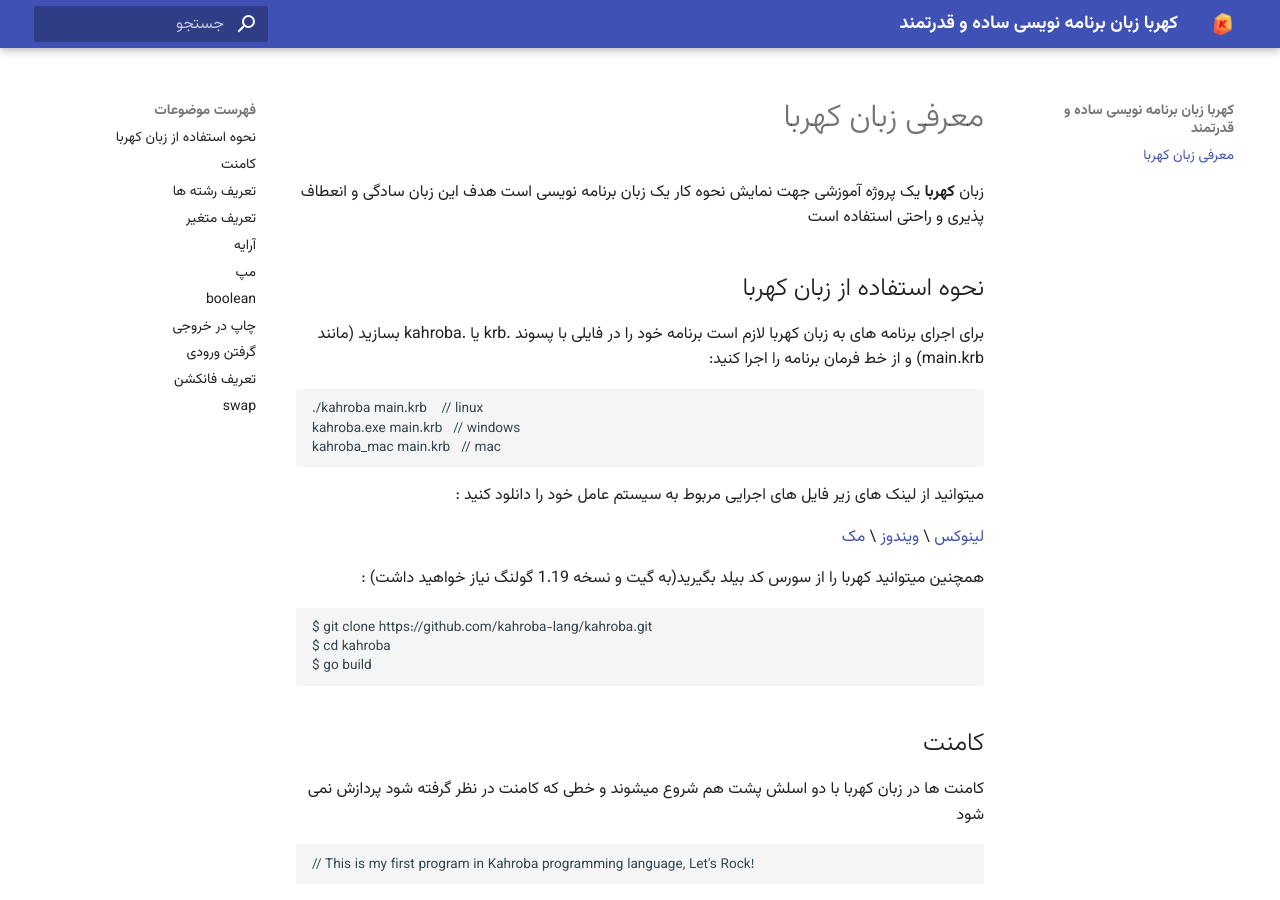
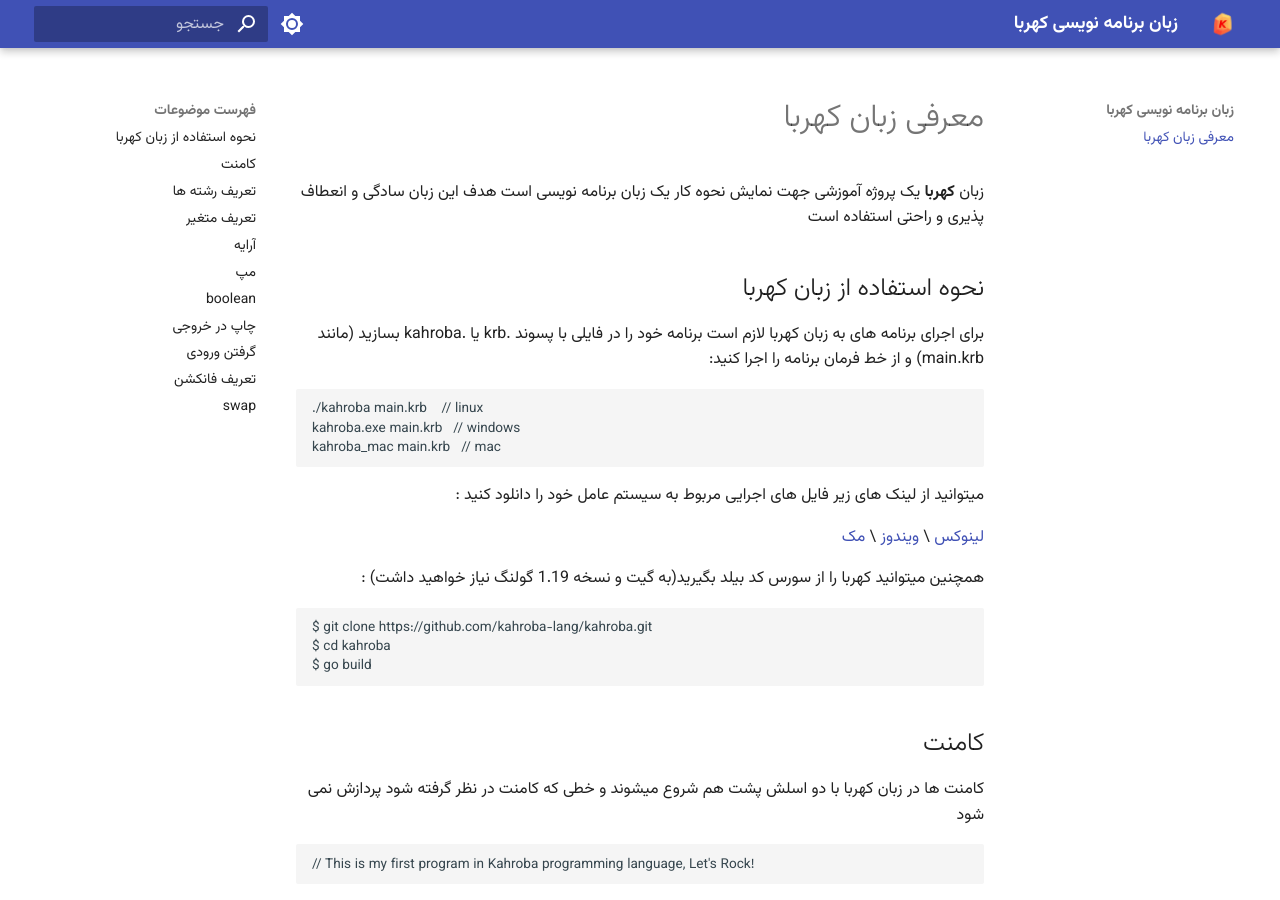
Before and after one commit to kahroba-lang/docs, an MkDocs documentation site: the page built from docs/index.md, in a window 1280 px wide and 900 px high. Built offline with MkDocs 1.6.1 and Material for MkDocs 9.7.7, drawn with Linux system fonts in a browser that asks for light colours.

Commit message:
chore: edited and updated mkdocs.yml

```diff
--- a/mkdocs.yml
+++ b/mkdocs.yml
@@ -1,12 +1,24 @@
-site_name: کهربا زبان برنامه نویسی ساده و قدرتمند
+site_name: زبان برنامه نویسی کهربا
 theme:
   name: material
   direction: rtl
   language: fa
   logo: assets/images/logo.png
+  favicon: assets/images/favicon.ico
+  palette:
+    # Palette toggle for light mode
+    - media: "(prefers-color-scheme: light)"
+      scheme: default
+      toggle:
+        icon: material/brightness-7
+        name: Switch to dark mode
 
-  features:
-    - header.autohide
+    # Palette toggle for dark mode
+    - media: "(prefers-color-scheme: dark)"
+      scheme: slate
+      toggle:
+        icon: material/brightness-4
+        name: Switch to light mode
 
 extra_css:
   - stylesheets/extra.css
```
Also changed, not shown: docs/assets/images/favicon.ico (added).
